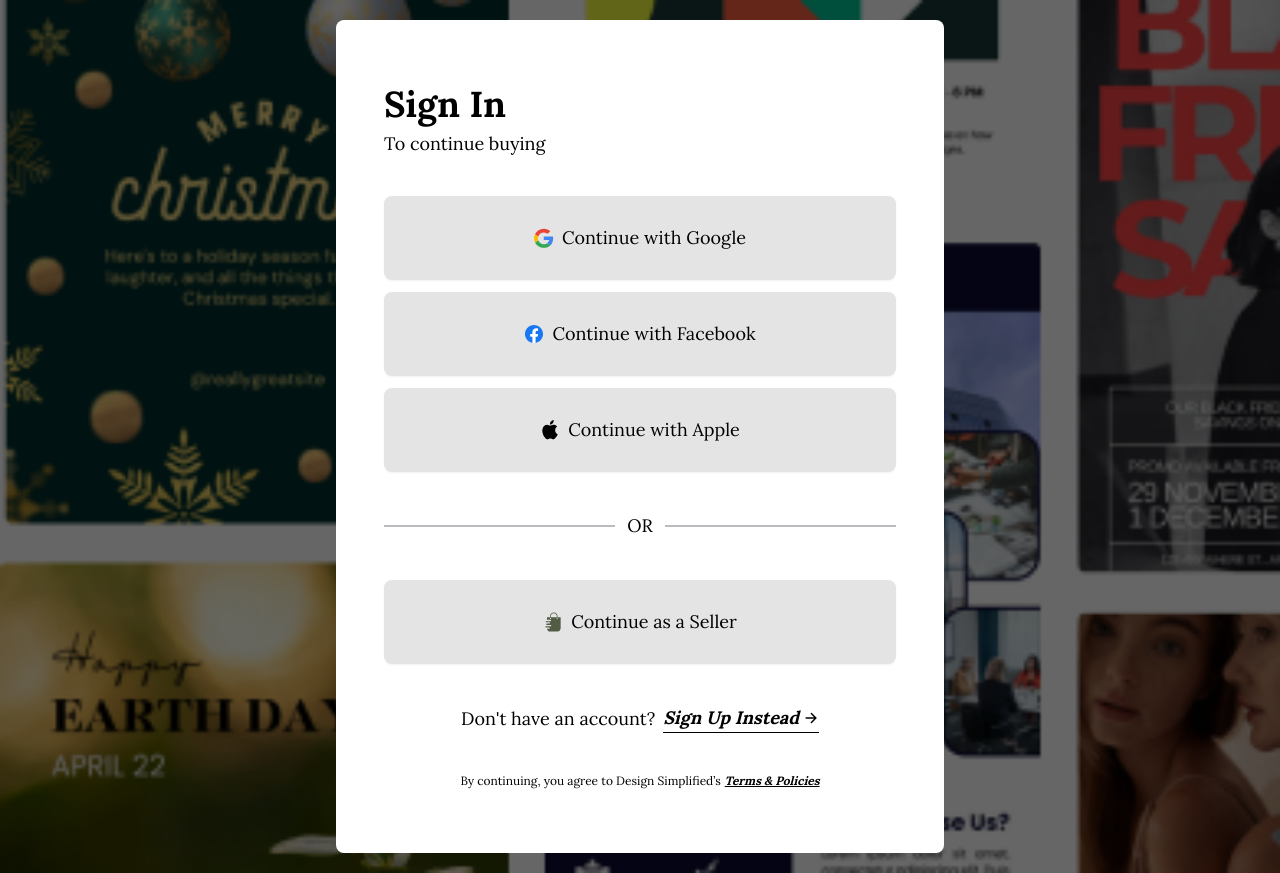
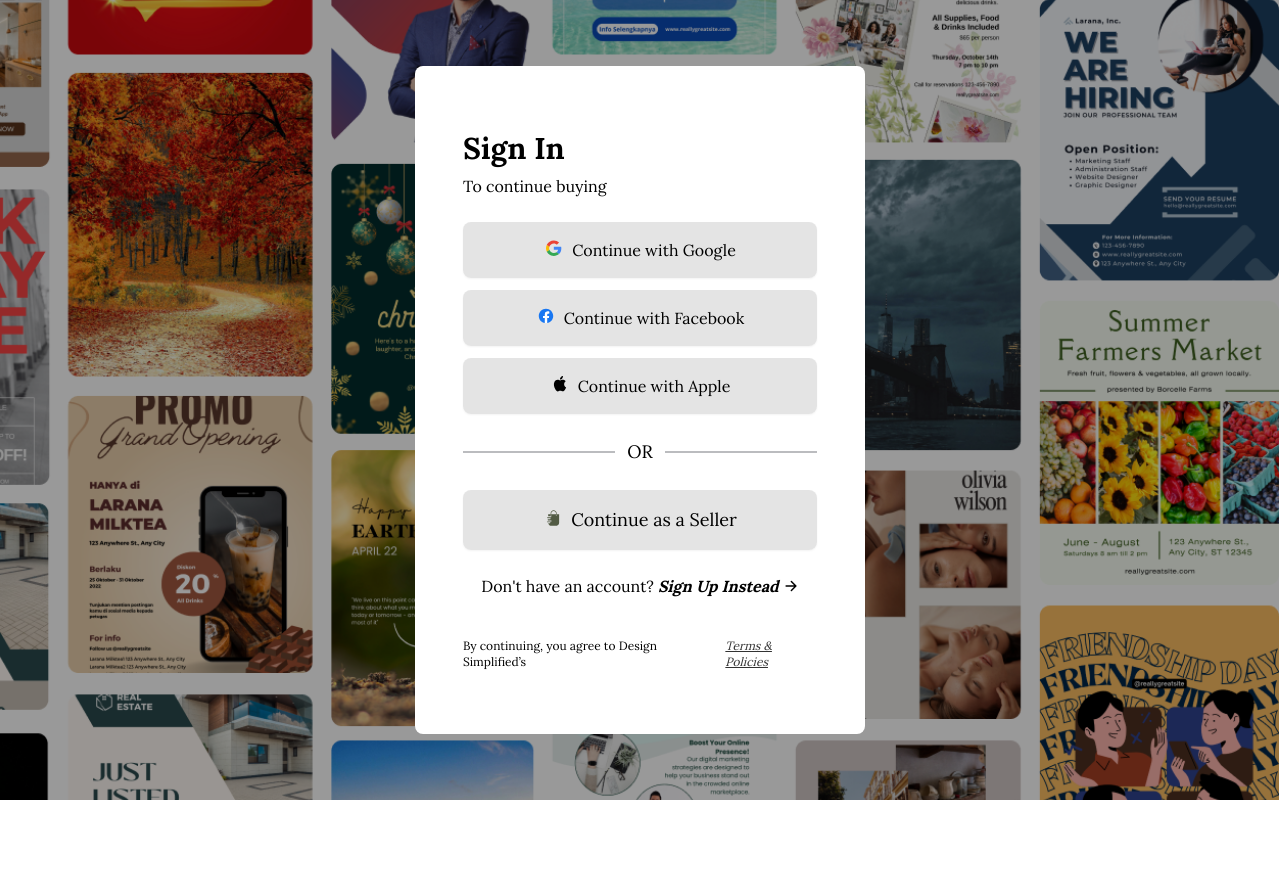
Before and after one commit to Design-Simplified/FE, a Next.js app: page /sign-in in a window 1280 px wide. After the commit the page ends 800 px from the top, so only its background shows below. Built offline with nearby package versions, Linux system fonts and the light colour scheme; no server answers.

Commit message:
fix: button size, delete underscored, and bigger background size on Auth

```diff
--- a/src/app/(auth)/sign-in/page.tsx
+++ b/src/app/(auth)/sign-in/page.tsx
@@ -28,39 +28,45 @@
 export default function SignInPage() {
   return (
     <Layout withFooter={false} withNavbar={false}>
-      <main className="bg-[url('/images/auth/backgroundMobile.png')] bg-cover bg-center w-full m-0 flex min-h-screen items-center justify-center gap-4 p-2 lg:flex-row lg:px-8 lg:py-5">
-        <div className="flex flex-col min-h-[600px] w-[90%] lg:w-[50%] md:w-[70%] md:min-h-[85vh] sm:min-h-[70vh] sm:px-12 sm:py-16 py-10 px-6 rounded-lg justify-between gap-10 bg-white">
-          <div className="atas flex flex-col items-center gap-10">
+      <main className="relative bg-none w-full m-0 flex min-h-screen items-center justify-center gap-4 p-2 lg:flex-row lg:px-8 lg:py-12 ">
+        <div className="flex flex-col min-h-[600px] sm:w-[35%] sm:min-h-[65vh] sm:min-w-[450px] sm:px-12 sm:py-16 py-10 px-6 rounded-lg justify-between gap-10 bg-white">
+          <div className="atas flex flex-col items-center gap-6">
             <div className="title flex flex-col items-start justify-center w-full lg:gap-2">
               <Typography
                 variant="h1"
-                className="text-xl font-bold lg:text-4xl md:text-3xl sm:text-2xl"
+                className="text-xl font-bold sm:text-3xl md:text-3xl"
               >
                 Sign In
               </Typography>
-              <Typography variant="p" className="text-sm sm:text-base">
+              <Typography
+                variant="p"
+                className="text-sm sm:text-base md:text-base"
+              >
                 To continue buying
               </Typography>
             </div>
-            <div className="signupButton flex flex-col items-start justify-start gap-3 w-full">
+            <div className="signinButton flex flex-col items-start justify-start gap-3 w-full">
               {buttonVariant
                 .filter((variant) => variant !== "user")
                 .map((variant: keyof typeof buttonVariantObject) => (
                   <Button
                     key={variant}
                     variant="grey"
-                    className="flex w-full justify-center items-center  py-4 lg:py-7"
+                    className="flex w-full justify-center items-center py-2 sm:py-4"
                   >
                     <div className="flex justify-center items-center w-fit flex-row gap-2">
                       <NextImage
                         src={buttonVariantObject[variant].icon}
                         width={20}
                         height={20}
-                        className="w-5 h-5"
-                        imgClassName="lg:w-6"
+                        className="w-4 h-4 sm:w-5 sm:h-5"
+                        imgClassName="w-4 h-4 sm:w-5"
                         alt={`${variant} logo`}
                       />
-                      <Typography variant="p" className="text-xs lg:text-lg">
+                      <Typography
+                        variant="p"
+                        className="text-xs sm:text-base md:text-base"
+                      >
                         {buttonVariantObject[variant].text}
                       </Typography>
                     </div>
@@ -70,22 +76,22 @@
             <div className="divider flex justify-center items-center gap-3 w-full">
               {/* line, OR, line */}
               <div className="w-full h-0 border border-[#BBBCBF]"></div>
-              <Typography variant="p" className="text-xs lg:text-lg">
+              <Typography variant="p" className="text-xs sm:text-lg md:text-lg">
                 OR
               </Typography>
               <div className="w-full h-0 border border-[#BBBCBF]"></div>
             </div>
             <Button
               variant="grey"
-              className="w-full flex items-center justify-center py-4 lg:py-7"
+              className="flex w-full justify-center items-center py-2 sm:py-4"
             >
               <div className="flex justify-center items-center w-fit flex-row gap-2">
                 <NextImage
                   src={buttonVariantObject.user.icon}
                   width={20}
                   height={20}
-                  className="w-5 h-5"
-                  imgClassName="lg:w-6"
+                  className="w-4 h-4 sm:w-5 sm:h-5"
+                  imgClassName="w-4 h-4 sm:w-5"
                   alt={`Cart logo`}
                 />
                 <Typography variant="p" className="text-xs lg:text-lg">
@@ -94,18 +100,18 @@
               </div>
             </Button>
             {/* Already have an account? Log in Instead + -> icon */}
-            <div className="RegisterInstead flex flex-row items-center justify-center gap-2">
+            <div className="RegisterInstead flex flex-row items-center justify-center gap-1">
               <Typography
                 variant="p"
-                className="text-xs lg:text-lg min-[300px]:text-[9px]"
+                className="text-xs sm:text-base md:text-base min-[300px]:text-[9px]"
               >
                 Don't have an account?
               </Typography>
-              <div className="flex flex-row items-center text-black justify-center gap-1 border-b border-black cursor-pointer hover:border-black/50  hover:text-black/50">
+              <div className="flex flex-row items-center text-black justify-center gap-1 cursor-pointer hover:border-black/50  hover:text-black/50">
                 <Typography
                   variant="p"
                   italic={true}
-                  className="text-xs lg:text-lg font-bold hover:text-black/50 min-[300px]:text-[9px]"
+                  className="text-xs sm:text-base md:text-base font-bold hover:text-black/50 min-[300px]:text-[9px]"
                 >
                   Sign Up Instead
                 </Typography>
@@ -116,19 +122,37 @@
           <div className="bawah flex flex-row w-full gap-1 justify-center items-center">
             <Typography
               variant="p"
-              className="text-[9px] min-[300px]:text-[8px] md:text-sm lg:text-xs"
+              className="text-[9px] min-[300px]:text-[8px] sm:text-xs  md:text-xs"
             >
               By continuing, you agree to Design Simplified’s
             </Typography>
             <Typography
               variant="p"
               italic={true}
-              className="text-[9px] min-[300px]:text-[8px] md:text-sm lg:text-xs font-bold hover:text-black/50 underline cursor-pointer"
+              className="text-[9px] min-[300px]:text-[8px] sm:text-xs  md:text-xs font-normal text-black/80 hover:text-black/50 underline cursor-pointer"
             >
               Terms & Policies
             </Typography>
           </div>
         </div>
+        <section className="w-full h-full absolute top-0 bottom-0 right-0 min-h-screen overflow-hidden">
+          <NextImage
+            src="/auth/backgroundDesktop.png"
+            width={1440}
+            height={1024}
+            className="hidden sm:block sm:w-[115%] -z-[100] absolute top-0 bottom-0 right-0"
+            imgClassName="object-cover w-full h-full"
+            alt="Background image for desktop"
+          />
+          <NextImage
+            src="/auth/backgroundMobile.png"
+            width={390}
+            height={840}
+            className="block sm:hidden w-[100%] -z-[100] absolute top-0 bottom-0 left-0"
+            imgClassName="object-cover w-full h-full"
+            alt="Background image for desktop"
+          />
+        </section>
       </main>
     </Layout>
   );
--- a/src/app/(auth)/sign-up/page.tsx
+++ b/src/app/(auth)/sign-up/page.tsx
@@ -28,17 +28,20 @@
 export default function SignUpPage() {
   return (
     <Layout withFooter={false} withNavbar={false}>
-      <main className="bg-[url('/images/auth/backgroundMobile.png')] bg-cover bg-center w-full m-0 flex min-h-screen items-center justify-center gap-4 p-2 lg:flex-row lg:px-8 lg:py-5">
-        <div className="flex flex-col min-h-[600px] w-[90%] lg:w-[50%] md:w-[70%] md:min-h-[85vh] sm:min-h-[70vh] sm:px-12 sm:py-16 py-10 px-6 rounded-lg justify-between gap-10 bg-white">
-          <div className="atas flex flex-col items-center gap-10">
+      <main className="relative bg-none w-full m-0 flex min-h-screen items-center justify-center gap-4 p-2 lg:flex-row lg:px-8 lg:py-12">
+        <div className="flex flex-col  sm:w-[35%] min-h-[600px] sm:min-h-[65vh] sm:min-w-[450px] sm:px-12 sm:py-16 py-10 px-6 rounded-lg justify-between gap-10 bg-white">
+          <div className="atas flex flex-col items-center gap-6">
             <div className="title flex flex-col items-start justify-center w-full lg:gap-2">
               <Typography
                 variant="h1"
-                className="text-xl font-bold lg:text-4xl md:text-3xl sm:text-2xl"
+                className="text-xl font-bold sm:text-3xl md:text-3xl"
               >
                 Sign Up
               </Typography>
-              <Typography variant="p" className="text-sm sm:text-base">
+              <Typography
+                variant="p"
+                className="text-sm sm:text-base md:text-base"
+              >
                 To start buying
               </Typography>
             </div>
@@ -49,18 +52,21 @@
                   <Button
                     key={variant}
                     variant="grey"
-                    className="flex w-full justify-center items-center  py-4 lg:py-7"
+                    className="flex w-full justify-center items-center py-2 sm:py-4"
                   >
                     <div className="flex justify-center items-center w-fit flex-row gap-2">
                       <NextImage
                         src={buttonVariantObject[variant].icon}
                         width={20}
                         height={20}
-                        className="w-5 h-5 lg:w-6 lg:h-6"
-                        imgClassName="lg:w-6"
+                        className="w-4 h-4 sm:w-5 sm:h-5"
+                        imgClassName="w-4 h-4 sm:w-5"
                         alt={`${variant} logo`}
                       />
-                      <Typography variant="p" className="text-xs lg:text-lg">
+                      <Typography
+                        variant="p"
+                        className="text-xs sm:text-base md:text-base"
+                      >
                         {buttonVariantObject[variant].text}
                       </Typography>
                     </div>
@@ -70,42 +76,45 @@
             <div className="divider flex justify-center items-center gap-3 w-full">
               {/* line, OR, line */}
               <div className="w-full h-0 border border-[#BBBCBF]"></div>
-              <Typography variant="p" className="text-xs lg:text-lg">
+              <Typography variant="p" className="text-xs sm:text-lg md:text-lg">
                 OR
               </Typography>
               <div className="w-full h-0 border border-[#BBBCBF]"></div>
             </div>
             <Button
               variant="grey"
-              className="w-full flex items-center justify-center py-4 lg:py-7"
+              className="flex w-full justify-center items-center py-2 sm:py-4"
             >
               <div className="flex justify-center items-center w-fit flex-row gap-2">
                 <NextImage
                   src={buttonVariantObject.user.icon}
                   width={20}
                   height={20}
-                  className="w-5 h-5"
-                  imgClassName="lg:w-6"
+                  className="w-4 h-4 sm:w-5 sm:h-5"
+                  imgClassName="w-4 h-4 sm:w-5"
                   alt={`Cart logo`}
                 />
-                <Typography variant="p" className="text-xs lg:text-lg">
+                <Typography
+                  variant="p"
+                  className="text-xs sm:text-base md:text-base"
+                >
                   {buttonVariantObject.user.text}
                 </Typography>
               </div>
             </Button>
             {/* Already have an account? Log in Instead + -> icon */}
-            <div className="loginInstead flex flex-row items-center justify-center gap-2">
+            <div className="loginInstead flex flex-row items-center justify-center gap-1">
               <Typography
                 variant="p"
-                className="text-xs lg:text-lg min-[300px]:text-[9px]"
+                className="text-xs sm:text-base md:text-base min-[300px]:text-[9px]"
               >
                 Already have an account?
               </Typography>
-              <div className="flex flex-row items-center text-black justify-center gap-1 border-b border-black cursor-pointer hover:border-black/50  hover:text-black/50">
+              <div className="flex flex-row items-center text-black justify-center gap-1 cursor-pointer hover:border-black/50  hover:text-black/50">
                 <Typography
                   variant="p"
                   italic={true}
-                  className="text-xs lg:text-lg font-bold hover:text-black/50 min-[300px]:text-[9px]"
+                  className="text-xs sm:text-base md:text-base font-bold hover:text-black/50 min-[300px]:text-[9px]"
                 >
                   Sign In Instead
                 </Typography>
@@ -116,19 +125,37 @@
           <div className="bawah flex flex-row w-full gap-1 justify-center items-center">
             <Typography
               variant="p"
-              className="text-[9px] min-[300px]:text-[8px] md:text-sm lg:text-xs"
+              className="text-[9px] min-[300px]:text-[8px] sm:text-xs  md:text-xs"
             >
               By continuing, you agree to Design Simplified’s
             </Typography>
             <Typography
               variant="p"
               italic={true}
-              className="text-[9px] min-[300px]:text-[8px] md:text-sm lg:text-xs font-bold hover:text-black/50 underline cursor-pointer"
+              className="text-[9px] min-[300px]:text-[8px] sm:text-xs  md:text-xs font-normal text-black/80 hover:text-black/50 underline cursor-pointer"
             >
               Terms & Policies
             </Typography>
           </div>
         </div>
+        <section className="w-full h-full absolute top-0 bottom-0 right-0 min-h-screen overflow-hidden">
+          <NextImage
+            src="/auth/backgroundDesktop.png"
+            width={1440}
+            height={1024}
+            className="hidden sm:block md:w-[130%] sm:w-[115%] -z-[100] absolute top-0 bottom-0 right-0"
+            imgClassName="object-cover w-full h-full"
+            alt="Background image for desktop"
+          />
+          <NextImage
+            src="/auth/backgroundMobile.png"
+            width={390}
+            height={840}
+            className="block sm:hidden w-[100%] -z-[100] absolute top-0 bottom-0 left-0"
+            imgClassName="object-cover w-full h-full"
+            alt="Background image for desktop"
+          />
+        </section>
       </main>
     </Layout>
   );
```
Also changed, not shown: public/images/auth/backgroundDesktop.png (added).
